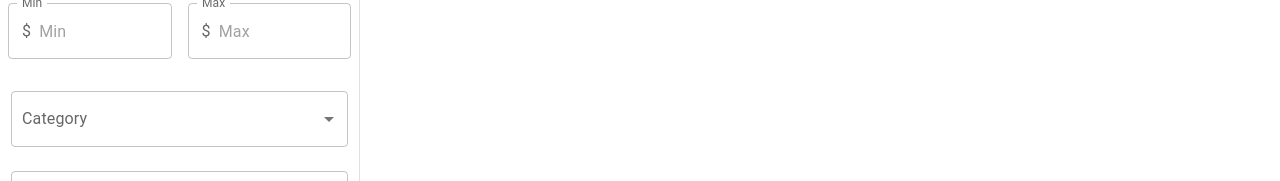
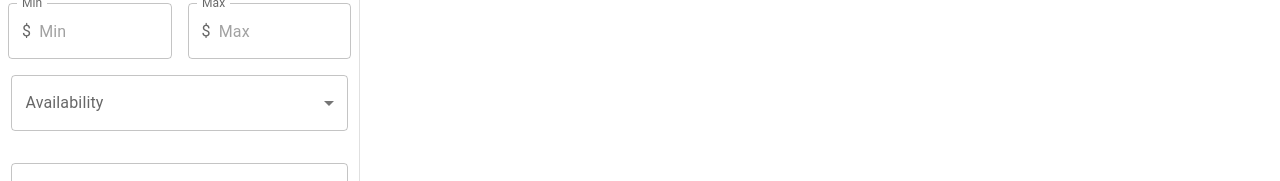
Before and after one commit to UofT-ECE444-Fall2024/UofT-Marketplace, a React (Create React App) app in the folder frontend/: page /landing in a window 1280 px wide. Shown: the part 142-323 px from the top of the page. Built offline with nearby package versions, Linux system fonts and the light colour scheme; a web font is replaced by a local one.

Commit message:
add availability filter frontend and backend

```diff
--- a/frontend/src/components/SearchAndFilter.jsx
+++ b/frontend/src/components/SearchAndFilter.jsx
@@ -8,6 +8,7 @@ import SortByFilter from './filters/SortByFilter'
 import CategoryFilter from './filters/CategoryFilter';
 import Drawer from '@mui/material/Drawer';
 import Toolbar from '@mui/material/Toolbar';
+import AvailabilityFilter from './filters/AvailabilityFilter';
 
 const drawerWidth = 360;
 
@@ -24,6 +25,7 @@ const SearchAndFilter = ({queries, setQueries, searchAndFilterNavigate}) => {
             <Toolbar />
             <SearchBar queries={queries} setQueries={setQueries} searchAndFilterNavigate={searchAndFilterNavigate} />
             <PriceFilter queries={queries} setQueries={setQueries} searchAndFilterNavigate={searchAndFilterNavigate} />
+            <AvailabilityFilter queries={queries} setQueries={setQueries} searchAndFilterNavigate={searchAndFilterNavigate} />
             <CategoryFilter queries={queries} setQueries={setQueries} searchAndFilterNavigate={searchAndFilterNavigate} />
             <ConditionFilter queries={queries} setQueries={setQueries} searchAndFilterNavigate={searchAndFilterNavigate} />
             <LocationFilter queries={queries} setQueries={setQueries} searchAndFilterNavigate={searchAndFilterNavigate} />
--- a/frontend/src/components/constants.js
+++ b/frontend/src/components/constants.js
@@ -7,6 +7,11 @@ export const LOCATIONS = [
     'Sid Smith',
     'Myhal',
     'Robarts'
+];
+
+export const AVAILABILITY_OPTIONS = [
+  'Available',
+  'Unavailable'
 ];
 
 export const CONDITIONS = [
--- /dev/null
+++ b/frontend/src/components/filters/AvailabilityFilter.jsx
@@ -0,0 +1,46 @@
+import React, { useState } from 'react';
+import MultiChipSelect from '../MultiChipSelect';  // Assuming the component that handles multi-select with chips
+import { AVAILABILITY_OPTIONS } from '../constants.js';  // Availability options (e.g., Available, Unavailable)
+import Box from '@mui/material/Box';
+
+const AvailabilityFilter = ({ queries, setQueries, searchAndFilterNavigate }) => {
+    const [availability, setAvailability] = useState([]);
+
+    const handleChange = (event) => {
+        const {
+            target: { value },
+        } = event;
+        if (!value) return;
+        setAvailability(
+            // On autofill we get a stringified value.
+            typeof value === 'string' ? value.split(',') : value,
+        );
+
+        const queriesCpy = { ...queries };
+        if (value.length === 0) {
+            if ('availability' in queriesCpy && value.length === 0) {
+                delete queriesCpy.availability;
+                setQueries(queriesCpy);
+            }
+            searchAndFilterNavigate(queriesCpy);
+            return;
+        }
+        queriesCpy['availability'] = encodeURIComponent(value.map(String).join(","));
+        event.preventDefault();
+        searchAndFilterNavigate(queriesCpy);
+    };
+
+    return (
+        <Box sx={{ m: 1 }}>
+            <MultiChipSelect
+                filterLabel="Availability"
+                values={AVAILABILITY_OPTIONS}
+                handleChange={handleChange}
+                selectedChips={availability}
+                setSelectedChips={setAvailability}
+            />
+        </Box>
+    );
+};
+
+export default AvailabilityFilter;
```
Also changed, not shown: 1 other file (tests, documents, lock files or other folders).
